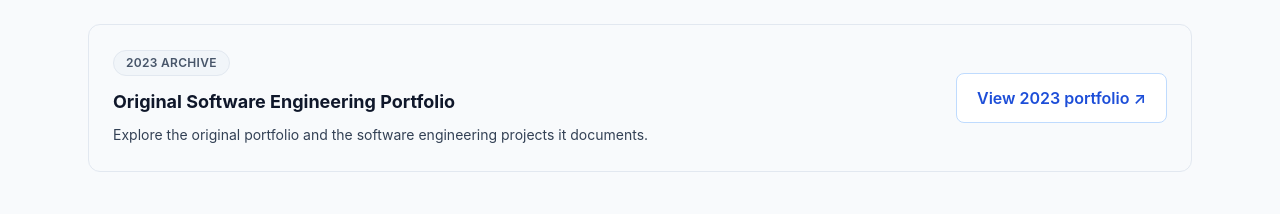
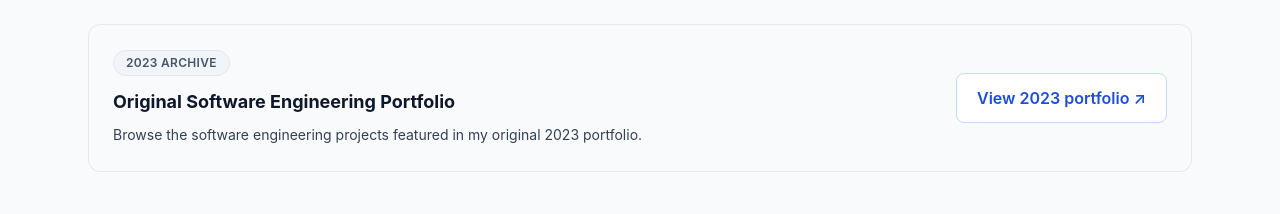
Before and after one commit to Franklyn-SWE/franklyn-portfolio, a React (Vite) app: page /projects in a window 1280 px wide. Shown: the part 4326-4540 px from the top of the page. Built offline with nearby package versions, Linux system fonts and the light colour scheme.

Commit message:
Refine 2023 portfolio archive card copy

```diff
--- a/src/pages/Recruiters.jsx
+++ b/src/pages/Recruiters.jsx
@@ -914,7 +914,7 @@ export default function Recruiters() {
             </span>
             <h3 className="mt-3 text-lg font-bold text-slate-900">Original Software Engineering Portfolio</h3>
             <p className="mt-2 text-sm leading-relaxed text-slate-700">
-              Explore the original portfolio and the software engineering projects it documents.
+              Browse the software engineering projects featured in my original 2023 portfolio.
             </p>
           </div>
           <a
```
